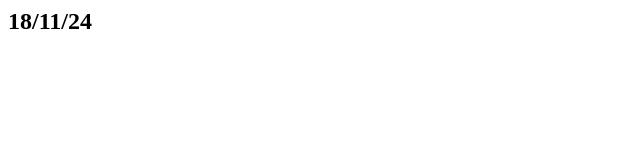
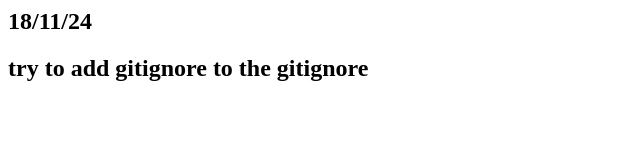
Before and after one commit to efrat354/My-Website, a plain HTML site: page index.html in a window 1280 px wide. Shown: the whole page, without its empty margins (0-640 px from the left). Drawn offline with Linux system fonts and the light colour scheme.

Commit message:
add to gitignore

```diff
--- a/index.html
+++ b/index.html
@@ -1 +1,2 @@
 <h2>18/11/24</h2>
+<h2>try to add gitignore to the gitignore</h2>
```
Also changed, not shown: 1 other file.
